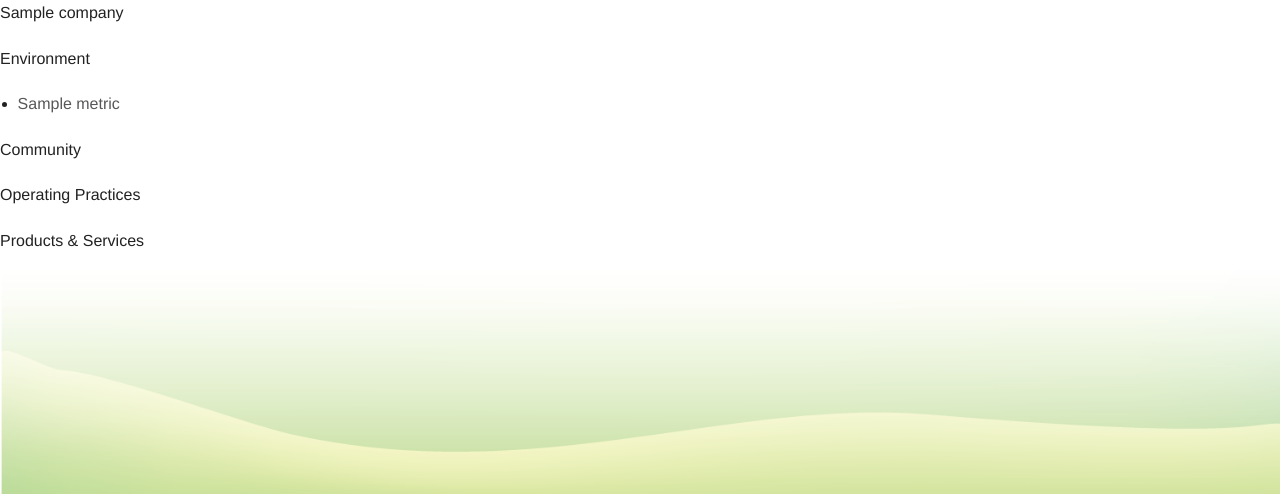
After one commit to ChristopherRobins/sustainability-toolkit, a PHP site: template application/views/company_list.php in a window 1280 px wide. The commit adds this page. Shown: the top 494 px of the page. Run offline with PHP 8.4, Linux system fonts and the light colour scheme; the template is opened without the code that fills it: most values are stand-ins (such as "Sample title", 1, 10 or a date in 2020); data that the repository does not hold is empty; some libraries are stand-ins or nearby versions.

```diff
--- a/application/models/company_model.php
+++ b/application/models/company_model.php
@@ -12,7 +12,7 @@
 		//print_r($result);
 	}
 
-	public function getCompanies() {
+	public function getAllCompanies() {
 		return $this->db->get('tbl_company')->result();
 	}
 
--- a/application/models/facility.php
+++ b/application/models/facility.php
@@ -5,6 +5,10 @@
     public function __construct(){
 			parent::__construct();
 		}
+
+	public function getAllFacilities(){
+		return $this->db->get('tbl_facility')->result();
+	}
 
 	public function getFacility($id){
 		return $this->db->get_where('tbl_facility', array('facility_id' => $id))->result();
--- a/application/models/metric_model.php
+++ b/application/models/metric_model.php
@@ -4,6 +4,10 @@
 
 	public function __construct(){
 		parent::__construct();
+	}
+
+	public function getAllMetrics(){
+		return $this->db->get('tbl_metric')->result();
 	}
 
 	public function getSuggestedMetrics(){
--- /dev/null
+++ b/application/views/company_list.php
@@ -0,0 +1,39 @@
+<?php foreach($company_list as $company){ ?>
+  <div class="companySelect">
+    <?php if($company->company_id != $company_id) { ?>
+      <p><?php echo $company->company_name ?></p>
+      <p>Environment</p>
+      <?php foreach($metric_list as $metric){ ?>
+        <?php if($company->company_id == $metric->company_id && $metric->criteria_id == 1){ ?>
+          <ul>
+            <li><a><?php echo $metric->metric_name ?></a></li>
+          </ul>
+        <?php } ?>
+      <?php } ?>
+      <p>Community</p>
+      <?php foreach($metric_list as $metric){ ?>
+        <?php if($company->company_id == $metric->company_id && $metric->criteria_id == 2){ ?>
+          <ul>
+            <li><a><?php echo $metric->metric_name ?></a></li>
+          </ul>
+        <?php } ?>
+      <?php } ?>
+      <p>Operating Practices</p>
+      <?php foreach($metric_list as $metric){ ?>
+        <?php if($company->company_id == $metric->company_id && $metric->criteria_id == 3){ ?>
+          <ul>
+            <li><a><?php echo $metric->metric_name ?></a></li>
+          </ul>
+        <?php } ?>
+      <?php } ?>
+      <p>Products &amp; Services</p>
+      <?php foreach($metric_list as $metric){ ?>
+        <?php if($company->company_id == $metric->company_id && $metric->criteria_id == 4){ ?>
+          <ul>
+            <li><a><?php echo $metric->metric_name ?></a></li>
+          </ul>
+        <?php } ?>
+      <?php } ?>
+    <?php } ?>
+  </div>
+<?php } ?>
--- a/application/views/header.php
+++ b/application/views/header.php
@@ -11,7 +11,7 @@
               <li><a href="#">Resources</a></li>
               <?php if(isset($user_privileges) && $user_privileges == 1) {
               echo "<li><a href=";
-              echo base_url('index.php/registration/company');
+              echo base_url('index.php/company/');
               echo ">Companies</a></li>";
             }
             ?>
```
Also changed, not shown: application/controllers/company.php (+6 -6 lines), application/controllers/home.php (+5 -5 lines).
